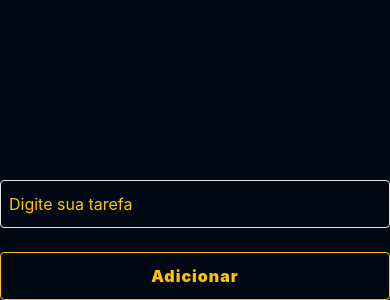
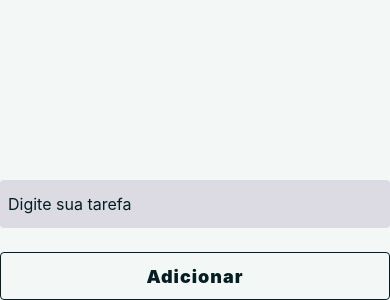
Before and after one commit to mchjohn/redux-sqlite-todo, a React Native app: screen / in a window 390 px wide. Shown: the part 544-844 px from the top of the page. Built offline with nearby package versions, Linux system fonts and the light colour scheme.

Commit message:
feat: marcar/desmarcar task como done

```diff
--- a/src/components/Button/styles.ts
+++ b/src/components/Button/styles.ts
@@ -5,17 +5,13 @@ export const Pressable = styled.Pressable`
   align-items: center;
   border-radius: 4px;
   justify-content: center;
-  border: 1px solid #FFC300;
+  border: 1px solid #041E24;
   letter-spacing: 3px;
-
-  color: #000814;
-  font-size: 16px;
-  font-family: monospace;
 `
 
 export const Text = styled.Text`
-  color: #FFC300;
-  font-size: 16px;
+  color: #041E24;
+  font-size: 18px;
   font-weight: 900;
   letter-spacing: 1px;
 `
--- a/src/components/SafeAreaView/index.tsx
+++ b/src/components/SafeAreaView/index.tsx
@@ -8,7 +8,7 @@ export function SafeContainer({ children }: PropsWithChildren) {
 const styles = StyleSheet.create({
   container: {
     flex: 1,
-    backgroundColor: '#000814',
+    backgroundColor: '#F3F8F6',
     paddingVertical: 32,
     paddingHorizontal: 16,
   },
--- a/src/components/TodoList/TodoItem.tsx
+++ b/src/components/TodoList/TodoItem.tsx
@@ -1,7 +1,31 @@
+import { Octicons } from '@expo/vector-icons'
+import { useDispatch } from 'react-redux'
+
 import * as S from './styles'
+import { ITodo } from '../../interfaces/todo'
+import { toggleDoneTodo } from '../../redux/features/todo-slice'
 
-export const TodoItem = ({ title }: { title: string }) => (
-  <S.Item>
-    <S.Text>{title}</S.Text>
-  </S.Item>
-)
+
+export function TodoItem({ todo }: { todo: ITodo }) {
+  const dispatch = useDispatch()
+
+  const handleDoneTodo = () => {
+    dispatch(toggleDoneTodo(todo))
+  }
+
+  return (
+    <S.Item>
+      <S.Text isDone={todo.isDone}>{todo.name}</S.Text>
+
+      <S.Actions>
+        <Octicons
+          size={32}
+          name={todo.isDone ? 'check-circle' : 'circle'}
+          color={todo.isDone ? '#2F9363' : '#5bac85'}
+          onPress={handleDoneTodo}
+        />
+        <Octicons name="trash" size={32} color="#E96D3A" />
+      </S.Actions>
+    </S.Item>
+  )
+}
--- a/src/components/TodoList/index.tsx
+++ b/src/components/TodoList/index.tsx
@@ -8,7 +8,7 @@ export function TodoList({ todos }: { todos: ITodo[] }) {
   return (
     <S.TodoList
       data={todos}
-      renderItem={({ item }) => <TodoItem title={item.name} />}
+      renderItem={({ item }) => <TodoItem todo={item} />}
       keyExtractor={item => item.id}
       contentContainerStyle={{ gap: 16, paddingBottom: 32 }}
     />
--- a/src/components/TodoList/styles.ts
+++ b/src/components/TodoList/styles.ts
@@ -3,19 +3,32 @@ import styled from 'styled-components/native'
 
 export const TodoList = (styled.FlatList`
   gap: 24px;
-  background-color: 'white';
 ` as unknown) as typeof FlatList
 
 export const Item = styled.View`
-  padding-top: 8px;
-  padding-bottom: 8px;
+  align-items: center;
+  flex-direction: row;
+  justify-content: space-between;
+
   border-radius: 4px;
-  padding-left: 4px;
-  padding-right: 4px;
-  background-color: #14213d;
+  background-color: #DCDAE2;
+  padding-vertical: 8px;
+  padding-horizontal: 16px;
 `
 
-export const Text = styled.Text`
-  color: #FFC300;
+export const Actions = styled.View`
+  gap: 14px;
+  flex-direction: row;
+`
+
+type Props = {
+  isDone: boolean;
+}
+
+export const Text = styled.Text<Props>`
+  flex: 1;
+  color: #041E24;
   font-size: 18px;
+  margin-right: 12px;
+  text-decoration: ${({ isDone }) => isDone ? 'line-through' : 'none'};
 `
--- a/src/redux/features/todo-slice.ts
+++ b/src/redux/features/todo-slice.ts
@@ -21,8 +21,10 @@ const reducers = {
   addTodo: (state: TodoState, action: PayloadAction<ITodo>) => {
     state.todos.push(action.payload)
   },
-  doneTodo: (state: TodoState) => {
-    console.debug('READ: ', state.todo)
+  toggleDoneTodo: (state: TodoState, action: PayloadAction<ITodo>) => {
+    state.todos = state.todos.map((todo) =>
+      todo.id === action.payload.id ? { ...todo, isDone: !todo.isDone } : todo
+    )
   },
   removeTodo: (state: TodoState) => {
     console.debug('REMOVED: ', state.todo)
@@ -40,7 +42,7 @@ export const todoSlice = createSlice({
 export const todoReducer = todoSlice.reducer
 
 // Exporta as actions geradas pelo slice
-export const { addTodo, doneTodo, removeTodo } = todoSlice.actions
+export const { addTodo, toggleDoneTodo, removeTodo } = todoSlice.actions
 
 // Seleciona o item de todo atual no estado
 export const selectTodo = (state: TodoState) => state.todo
--- a/src/screens/Home/index.tsx
+++ b/src/screens/Home/index.tsx
@@ -6,7 +6,7 @@ import { TodoList } from '../../components/TodoList'
 import * as S from './styles'
 
 export function Home() {
-  const { todos, setTodoTitle, handleAddTodo } = useHome()
+  const { todos, todoTitle, setTodoTitle, handleAddTodo } = useHome()
 
   return (
     <S.Container>
@@ -16,6 +16,7 @@ export function Home() {
 
       <S.Form>
         <S.TextInput
+          value={todoTitle}
           placeholder='Digite sua tarefa'
           onChangeText={(e) => setTodoTitle(e)}
         />
--- a/src/screens/Home/styles.ts
+++ b/src/screens/Home/styles.ts
@@ -2,7 +2,7 @@ import styled from 'styled-components/native'
 
 export const Container = styled.View`
   flex: 1;
-  background-color: #000814;
+  background-color: #F3F8F6;
 `
 
 export const Todos = styled.View`
@@ -17,10 +17,10 @@ export const Form = styled.View`
 
 export const TextInput = styled.TextInput`
   height: 48px;
-  border: 1px solid #e5e5e5;
   padding-left: 8px;
   border-radius: 4px;
+  background-color: #DCDAE2;
 
-  color: #FFC300;
+  color: #041E24;
   font-size: 16px;
 `
--- a/src/screens/Home/useHome.tsx
+++ b/src/screens/Home/useHome.tsx
@@ -1,5 +1,6 @@
 import uuid from 'react-native-uuid'
 import { useState } from 'react'
+import { Keyboard } from 'react-native'
 import { useDispatch } from 'react-redux'
 
 import { useAppSelector } from '../../hooks/useSelector'
@@ -16,10 +17,14 @@ export function useHome() {
     const todo = { id: uuid.v4().toString(), name: todoTitle, isDone: false }
 
     dispatch(addTodo(todo))
+
+    setTodoTitle('')
+    Keyboard.dismiss()
   }
 
   return {
     todos,
+    todoTitle,
     setTodoTitle,
     handleAddTodo,
   }
```
